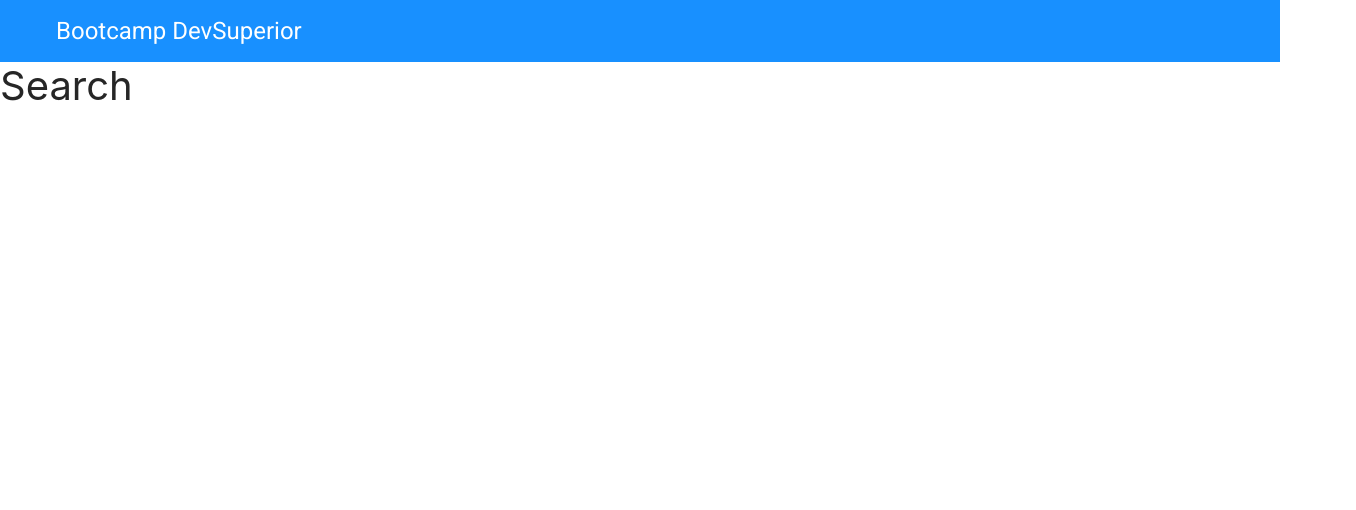
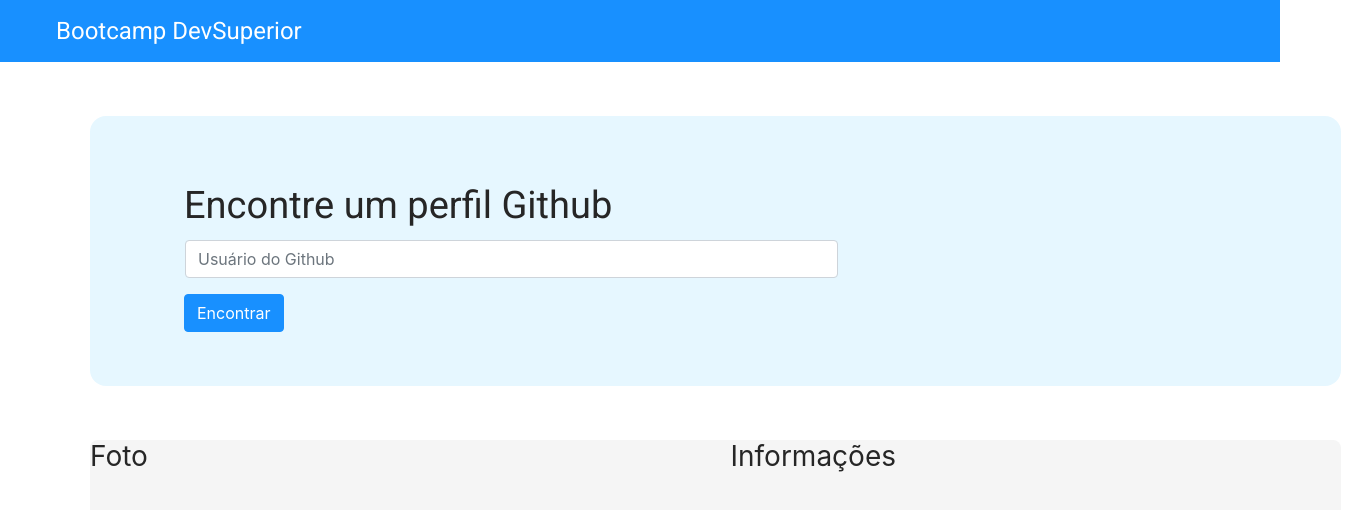
Before and after one commit to celiocausjunior/create-react-app, a React (Create React App) app: page /search in a window 1280 px wide. Shown: the top 510 px of the page, 1356 px wide, since content can reach past the window. Built offline with nearby package versions, Linux system fonts and the light colour scheme.

Commit message:
Starting response container

```diff
--- a/src/core/pages/Search/index.tsx
+++ b/src/core/pages/Search/index.tsx
@@ -1,9 +1,38 @@
 import React from 'react';
+import './styles.scss';
 
-const Search = () => (
-    <h1>
-        Search
-    </h1>
-);
+const Search = () => {
+    return (
+        <div className="search-content">
+            <div className="search-box">
+                <h1 className="search-title">
+                    Encontre um perfil Github
+                 </h1>
+                <form>
+                    <div className="form-group">
+                        <div className="col-7">
+                            <input type="text"
+                                className="form-control"
+                                placeholder="Usuário do Github"
+                                required
+                            />
+                        </div>
+                    </div>
+                    <button type="submit" className="btn btn-primary">Encontrar</button>
+                </form>
+            </div>
+            <div className="response-search">
+                <div className="row">
+                    <div className="col-6">
+                        <h3>Foto</h3>
+                    </div>
+                    <div className="col-6">
+                        <h3>Informações</h3>
+                    </div>
+                </div>
+            </div>
+        </div>
+    );
+}
 
 export default Search;
--- /dev/null
+++ b/src/core/pages/Search/styles.scss
@@ -0,0 +1,45 @@
+.search-content{
+    margin-top: 54px;
+}
+
+.search-box{
+    margin-left: 90px;
+    margin-right: 99px;
+    width: 1251px;
+    height: 270px;
+    left: 0px;
+    top: 0px;
+    background: #E6F7FF;
+    border-radius: 16px;
+}
+
+.search-title{
+font-family: Roboto;
+font-style: normal;
+font-weight: 500;
+font-size: 38px;
+line-height: 46px;
+color: #262626;
+padding-top: 66px;
+padding-left: 94px;
+}
+
+.form-group{
+    padding-top: 12px;
+    padding-left:80px;
+}
+
+.btn-primary{
+    margin-left: 94px;
+}
+
+.response-search{
+margin-left: 90px;
+margin-top: 54px;
+width: 1251px;
+height: 387px;
+left: 0px;
+top: 0px;
+background: #F5F5F5;
+border-radius: 8px;
+}
```
